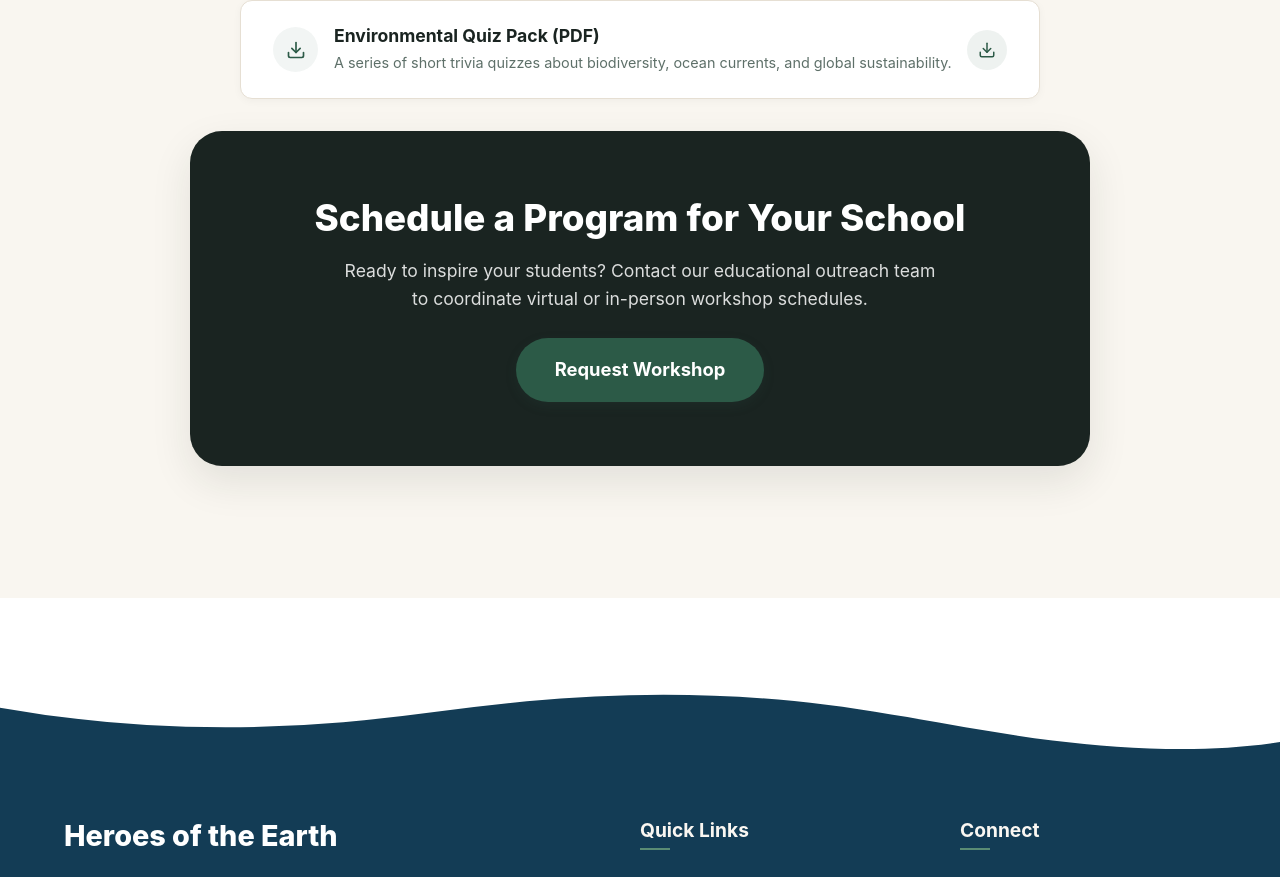
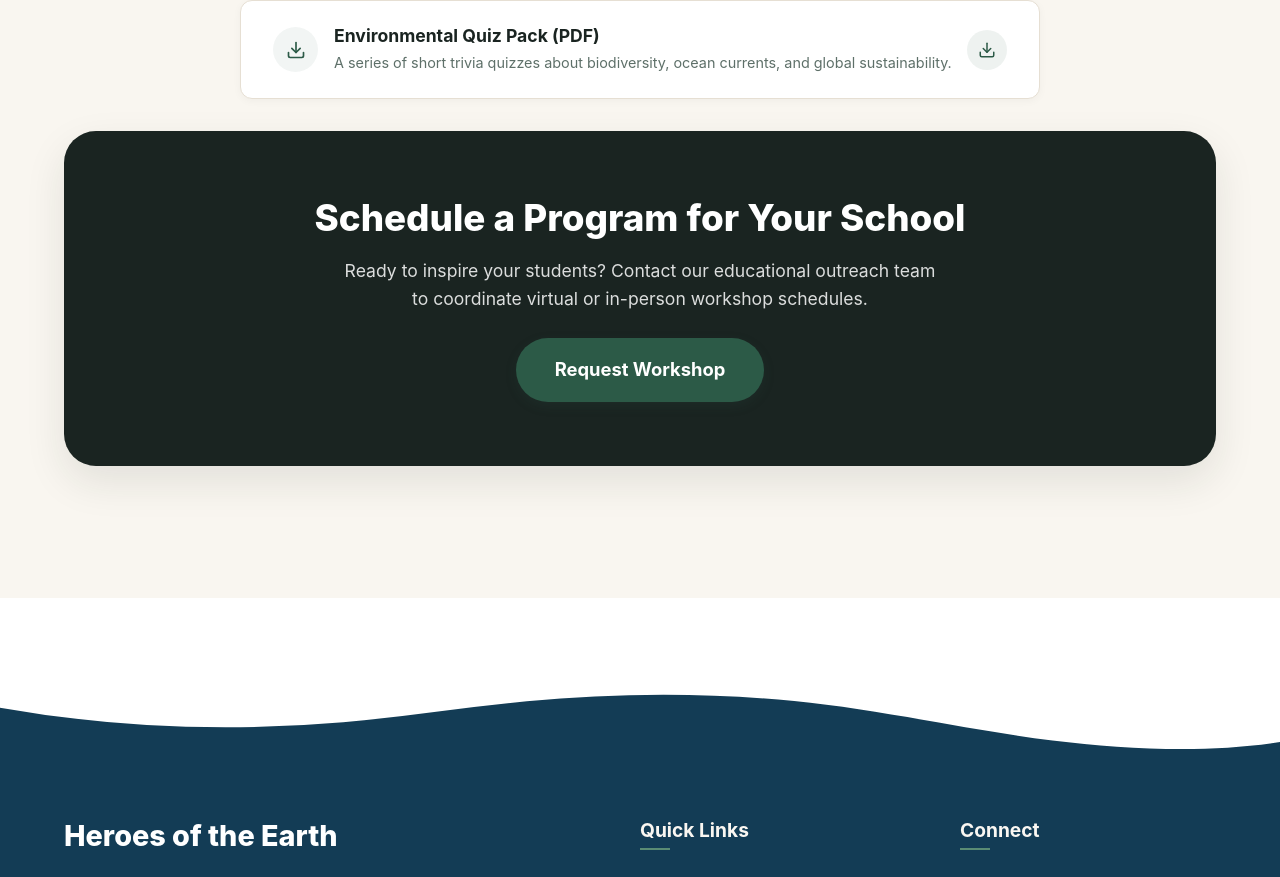
Before and after one commit to khatayondev/heroesoftheearth.org, a Next.js app: page /schools-educators in a window 1280 px wide. Shown: the part 4616-5493 px from the top of the page. Built offline with nearby package versions, Linux system fonts and the light colour scheme; a web font is replaced by a local one.

Commit message:
Widen Schedule a Program CTA section to full width

```diff
--- a/src/app/schools-educators/page.module.css
+++ b/src/app/schools-educators/page.module.css
@@ -373,7 +373,7 @@
   border-radius: var(--radius-xl);
   padding: var(--space-3xl);
   text-align: center;
-  max-width: 900px;
+  max-width: 100%;
   margin: 0 auto;
   box-shadow: var(--shadow-lg);
   display: flex;
```
